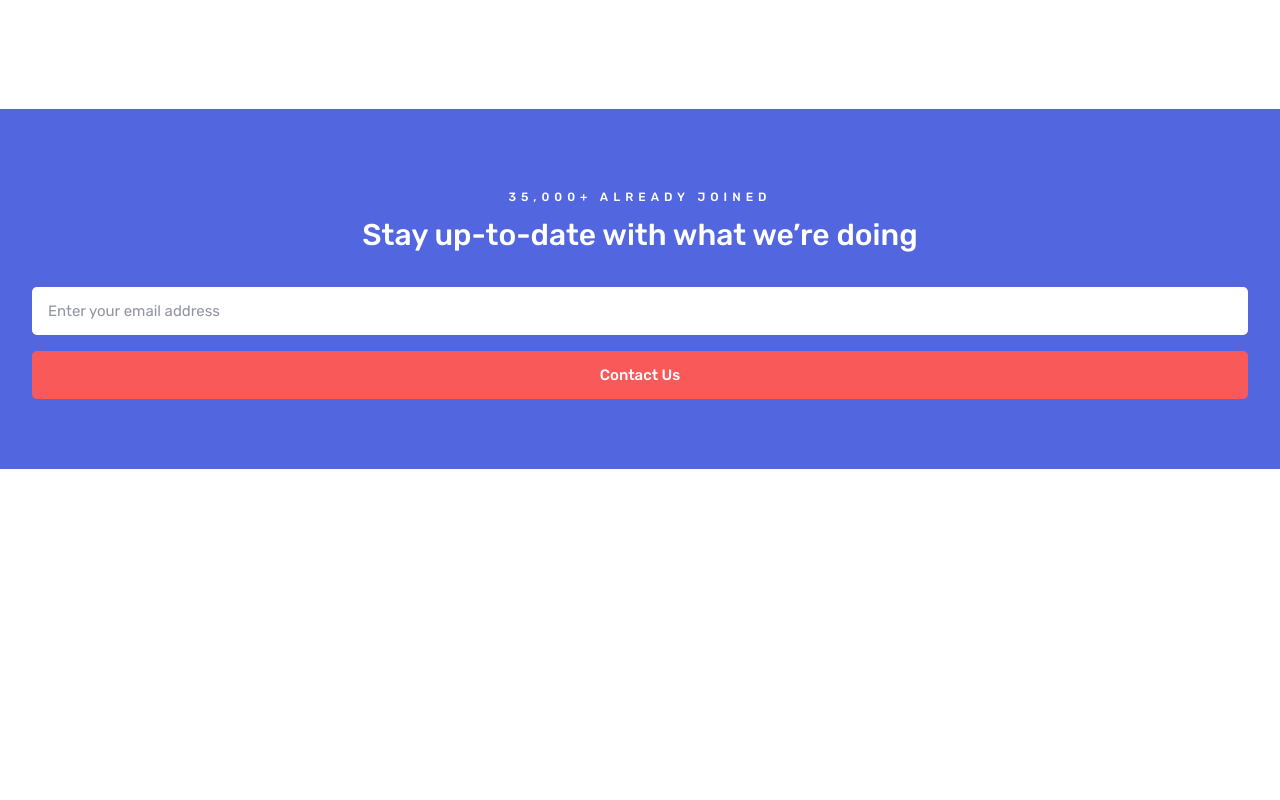
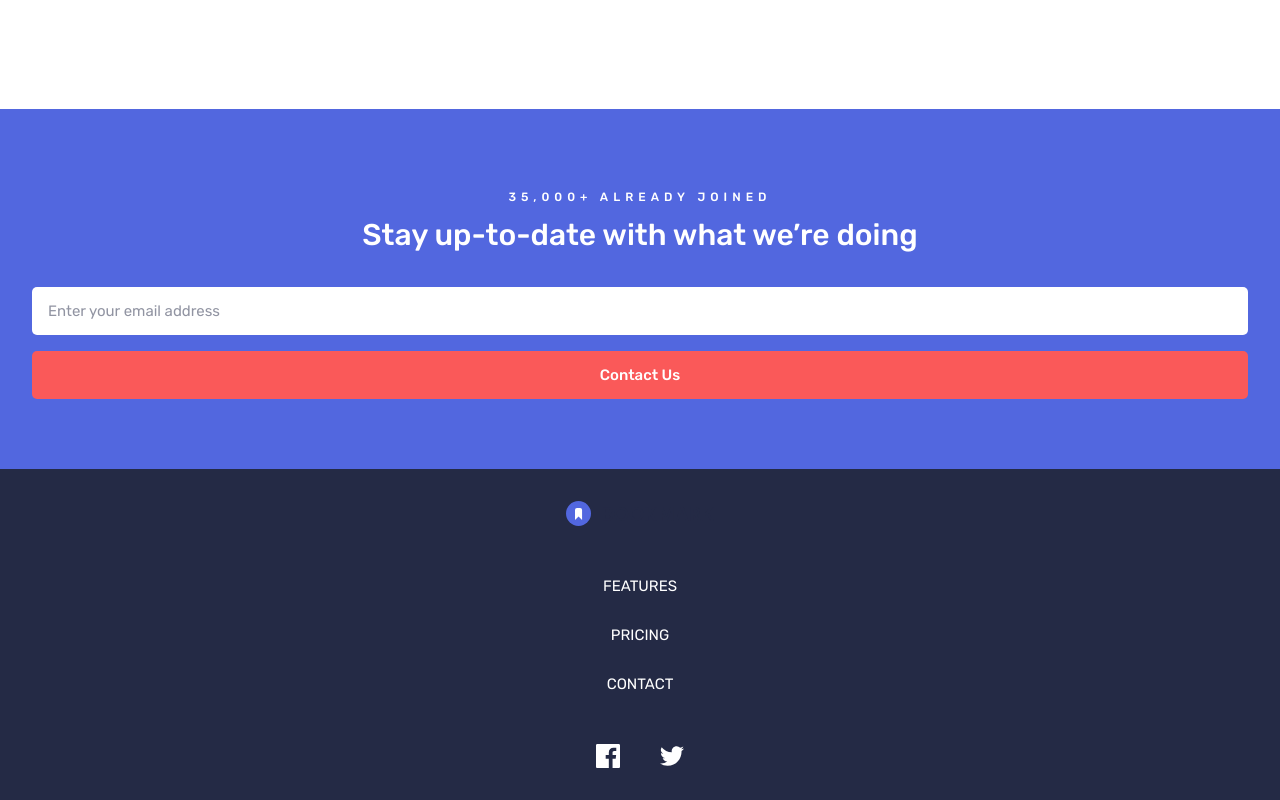
Before and after one commit to g-akca/bookmark-landing-page, a React (Vite) app: page / in a window 1280 px wide. Shown: the part 4483-5283 px from the top of the page. Before the commit the page ends 4952 px from the top, so only its background shows below. Built offline with nearby package versions, Linux system fonts and the light colour scheme.

Commit message:
Add Footer structure and styles

```diff
--- a/src/components/Footer.jsx
+++ b/src/components/Footer.jsx
@@ -1,7 +1,23 @@
+import logo from "/images/logo-bookmark.svg";
+import facebookIcon from "/images/icon-facebook.svg";
+import twitterIcon from "/images/icon-twitter.svg";
+
 function Footer() {
   return (
-    <>
-    </>
+    <footer className="bg-blue-950 py-8 flex flex-col items-center gap-12 text-white">
+      <img src={logo} alt="Bookmark logo" />
+
+      <ul className="flex flex-col text-center gap-6 text-[15px] leading-[165%] uppercase">
+        <li><a>Features</a></li>
+        <li><a>Pricing</a></li>
+        <li><a>Contact</a></li>
+      </ul>
+
+      <div className="flex justify-center items-center gap-10">
+        <img src={facebookIcon} alt="Facebook icon" />
+        <img src={twitterIcon} alt="Twitter icon" />
+      </div>
+    </footer>
   )
 }
 
```
